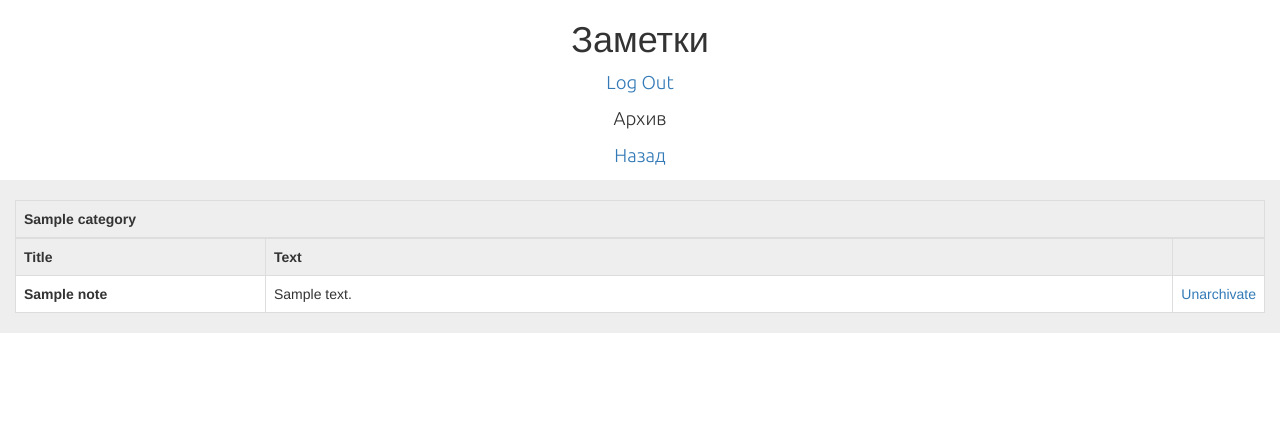
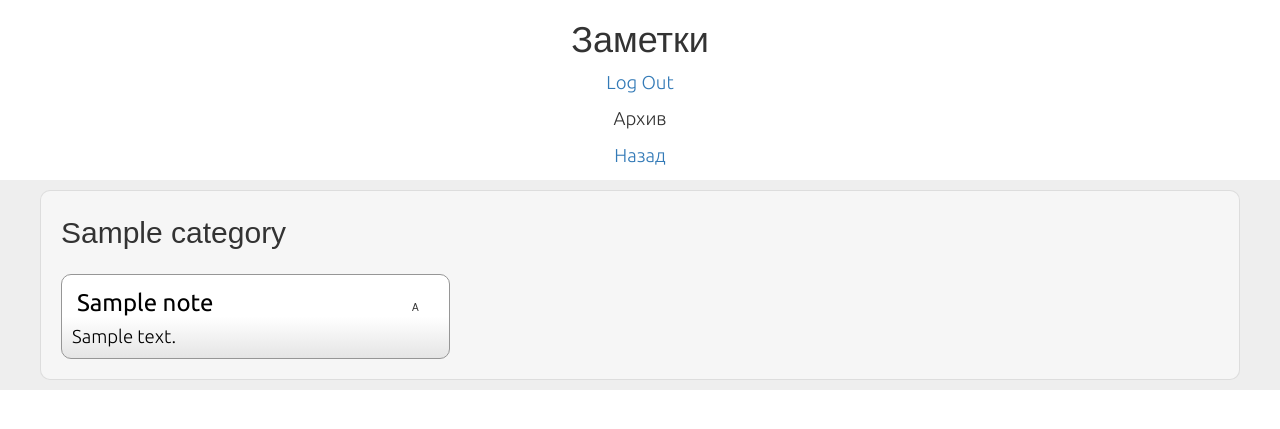
Before and after one commit to mddyy/DjangoNotesBoard, a Django app: page /archive/ in a window 1280 px wide. Shown: the top 429 px of the page. Run offline with Django 4.2, Linux system fonts and the light colour scheme; a user stored in the database is signed in; tables that the repository leaves empty hold one stand-in row (values such as "Sample post"); some libraries are stand-ins or nearby versions.

Commit message:
красивое отображение архива

```diff
--- a/notes/notesapp/templates/notesapp/archive.html
+++ b/notes/notesapp/templates/notesapp/archive.html
@@ -5,30 +5,27 @@
 <p align="center">Архив</p>
 <p align="center"><a href="{% url 'mainpage' %}">Назад</a></p>
 <div class="container">
-  <table class="table">
-    {% for item in notes %}
-    <table class="table table-bordered">
-      <thead>
-      <tr>
-        <th colspan="3">{{item.category.name}}</th>
-      </tr>
-      </thead>
-      <tbody>
-      <tr>
-        <th scope="col" width="250">Title</th>
-        <th scope="col">Text</th>
-        <th scope="col" width="50"></th>
-      </tr>
+  <div class="container">
+  {% for item in notes %}
+    <article class="category">
+      <h2>{{item.category.name}}</h2>
+      <div class="wrapper">
       {% for note in item.notes_of_category %}
-      <tr style="background: {{note.color}}">
-        <th scope="row" >{{note.title}}</th>
-        <td>{{note.text}}</td>
-        <td><a href="{% url 'unarchivate' note.id %}">Unarchivate</a></td>
-      </tr>
+        <div>
+          <div class="note" style="--bg-color: {{note.color}};">
+            <div class="note_header">
+              <a href="{% url 'edit' note.id %}">
+                <h3>{{note.title}}</h3>
+              </a>
+              <button type="submit" onclick="location.href='{% url 'unarchivate' note.id %}'">A</button>
+            </div>
+            <p>{{note.sliced_text}}</p>
+          </div>
+        </div>
       {% endfor %}
-      </tbody>
-    </table>
+      </div>
+    </article>
     {% endfor %}
-  </table>
+  </div>
 </div>
 {% endblock %}
--- a/notes/notesapp/templates/notesapp/index.html
+++ b/notes/notesapp/templates/notesapp/index.html
@@ -20,34 +20,6 @@
             <p align="center"><a href="{% url 'logout' %}">Log Out</a></p>
             <p align="center"><a href="{% url 'new' %}">New</a></p>
             <div class="container">
-                <table class="table">
-                    {% for item in notes %}
-                    <table class=" table table-bordered">
-                        <thead>
-                            <tr>
-                                <th colspan="4">{{item.category.name}}</th>
-                            </tr>
-                        </thead>
-                        <tbody>
-                            <tr>
-                                <th scope="col" width="250">Title</th>
-                                <th scope="col" width="60%">Text</th>
-                                <th scope="col" width="50"></th>
-                                <th scope="col" width="50"></th>
-                            </tr>
-                            {% for note in item.notes_of_category %}
-                            <tr style="background: {{note.color}}">
-                                <th scope="row" >{{note.title}}</th>
-                                <td><p>{{note.sliced_text}}</p></td>
-                                <td><a href="{% url 'edit' note.id %}">Edit</a></td>
-                                <td><a href="{% url 'archivate' note.id %}">Archivate</a></td>
-                            </tr>
-                            {% endfor %}
-                        </tbody>
-                    </table>
-                    {% endfor %}
-                </table>
-
                 <div class="container">
                     {% for item in notes %}
                 <article class="category">
@@ -72,8 +44,6 @@
                 </article>
                 {% endfor %}
                 </div>
-
-
             </div>
         <p align="center"><a href="{% url 'archive' %}">Архивированные заметки</a></p>
         {% endblock %}
```
